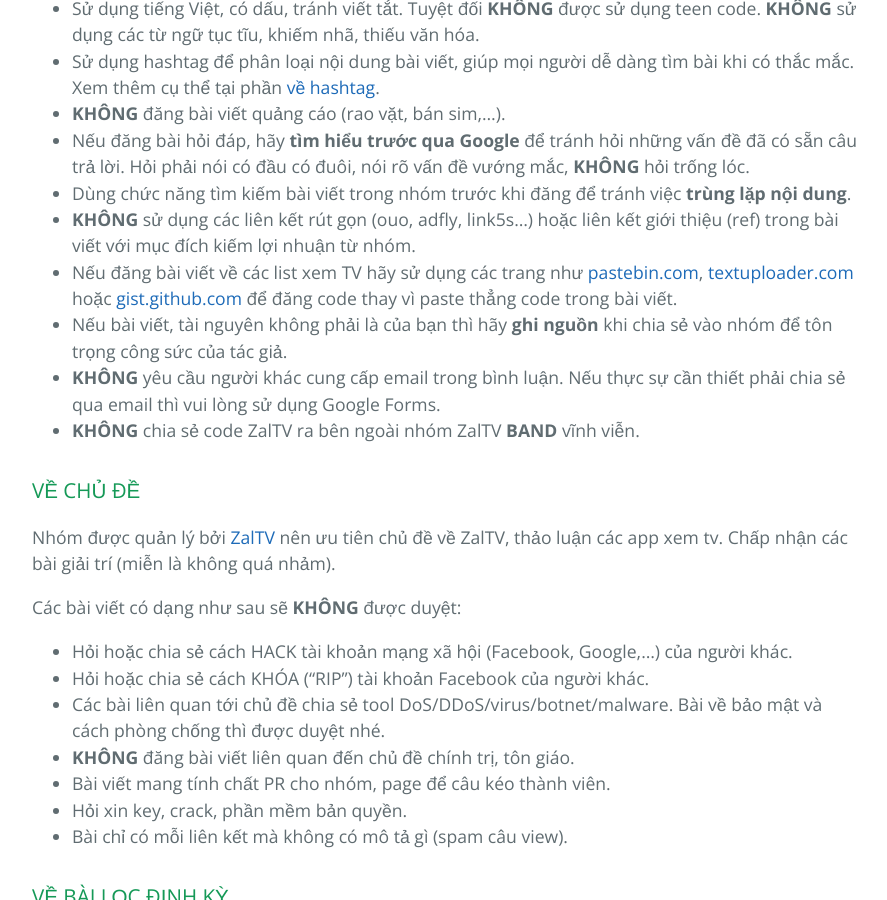
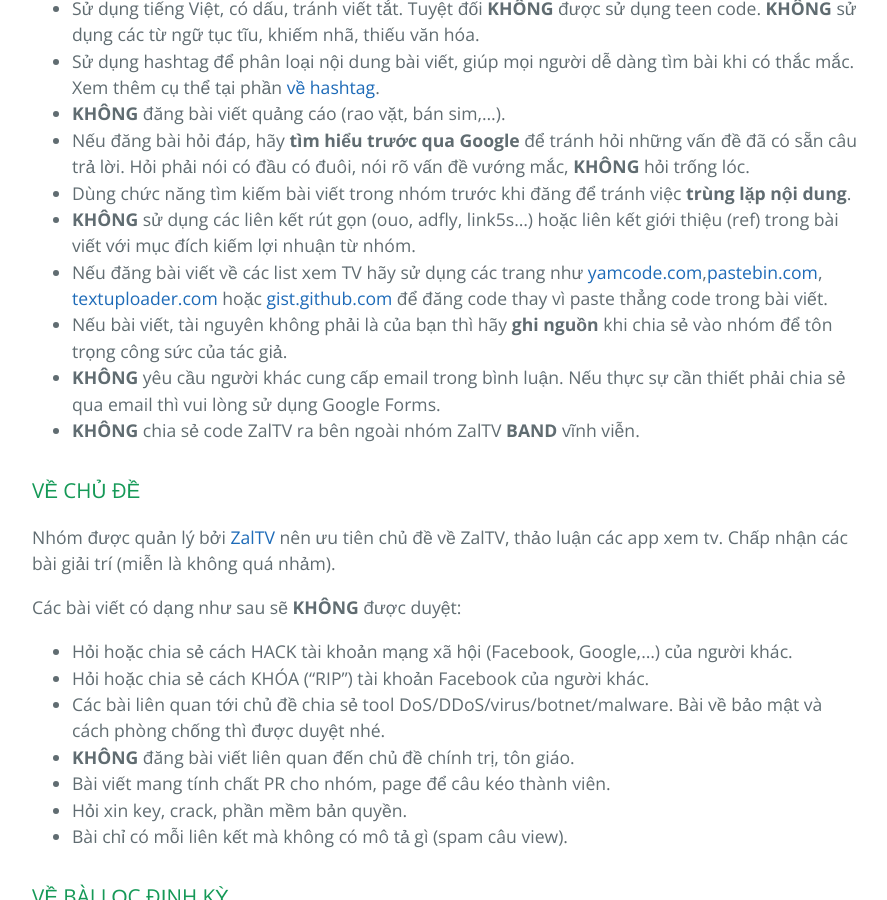
Before and after one commit to huuvinhtv/zaltv, a Jekyll site: the page built from rules.md, in a window 1280 px wide and 900 px high, scrolled down 1341 px. Shown: the whole window, without its empty margins (192-1079 px from the left). Built offline with Jekyll 4.4.1, drawn with Linux system fonts in a browser that asks for light colours; our own code applies the rules of GitHub Pages for plain Markdown files.

Commit message:
Update rules.md

```diff
--- a/rules.md
+++ b/rules.md
@@ -23,7 +23,7 @@ Những tài khoản có dạng như sau sẽ **KHÔNG** được phép tham gia
 - Nếu đăng bài hỏi đáp, hãy **tìm hiểu trước qua Google** để tránh hỏi những vấn đề đã có sẵn câu trả lời. Hỏi phải nói có đầu có đuôi, nói rõ vấn đề vướng mắc, **KHÔNG** hỏi trống lóc.
 - Dùng chức năng tìm kiếm bài viết trong nhóm trước khi đăng để tránh việc **trùng lặp nội dung**.
 - **KHÔNG** sử dụng các liên kết rút gọn (ouo, adfly, link5s...) hoặc liên kết giới thiệu (ref) trong bài viết với mục đích kiếm lợi nhuận từ nhóm.
-- Nếu đăng bài viết về các list xem TV hãy sử dụng các trang như [pastebin.com](http://pastebin.com), [textuploader.com](https://textuploader.com) hoặc [gist.github.com](https://gist.github.com/) để đăng code thay vì paste thẳng code trong bài viết.
+- Nếu đăng bài viết về các list xem TV hãy sử dụng các trang như [yamcode.com](https://yamcode.com/),[pastebin.com](http://pastebin.com), [textuploader.com](https://textuploader.com) hoặc [gist.github.com](https://gist.github.com/) để đăng code thay vì paste thẳng code trong bài viết.
 - Nếu bài viết, tài nguyên không phải là của bạn thì hãy **ghi nguồn** khi chia sẻ vào nhóm để tôn trọng công sức của tác giả.
 - **KHÔNG** yêu cầu người khác cung cấp email trong bình luận. Nếu thực sự cần thiết phải chia sẻ qua email thì vui lòng sử dụng Google Forms.
 - **KHÔNG** chia sẻ code ZalTV ra bên ngoài nhóm ZalTV **BAND** vĩnh viễn.
```
